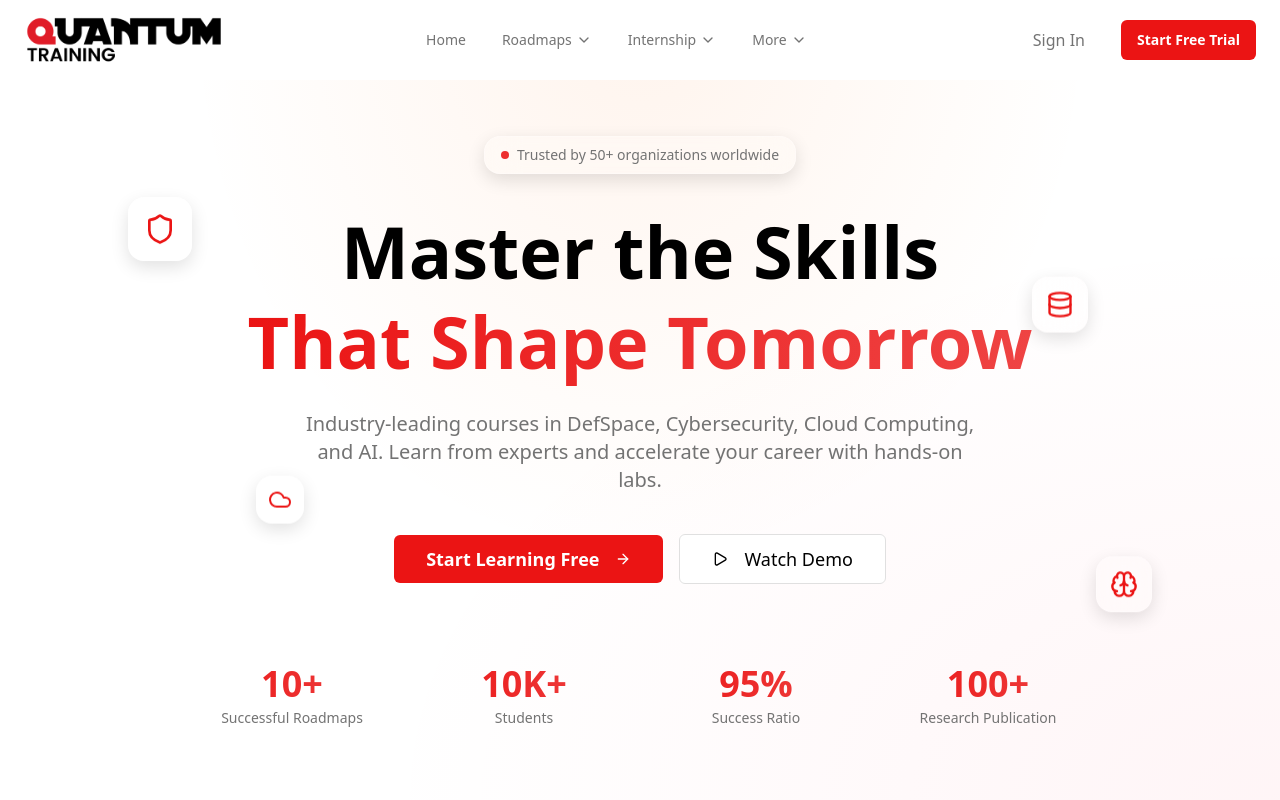
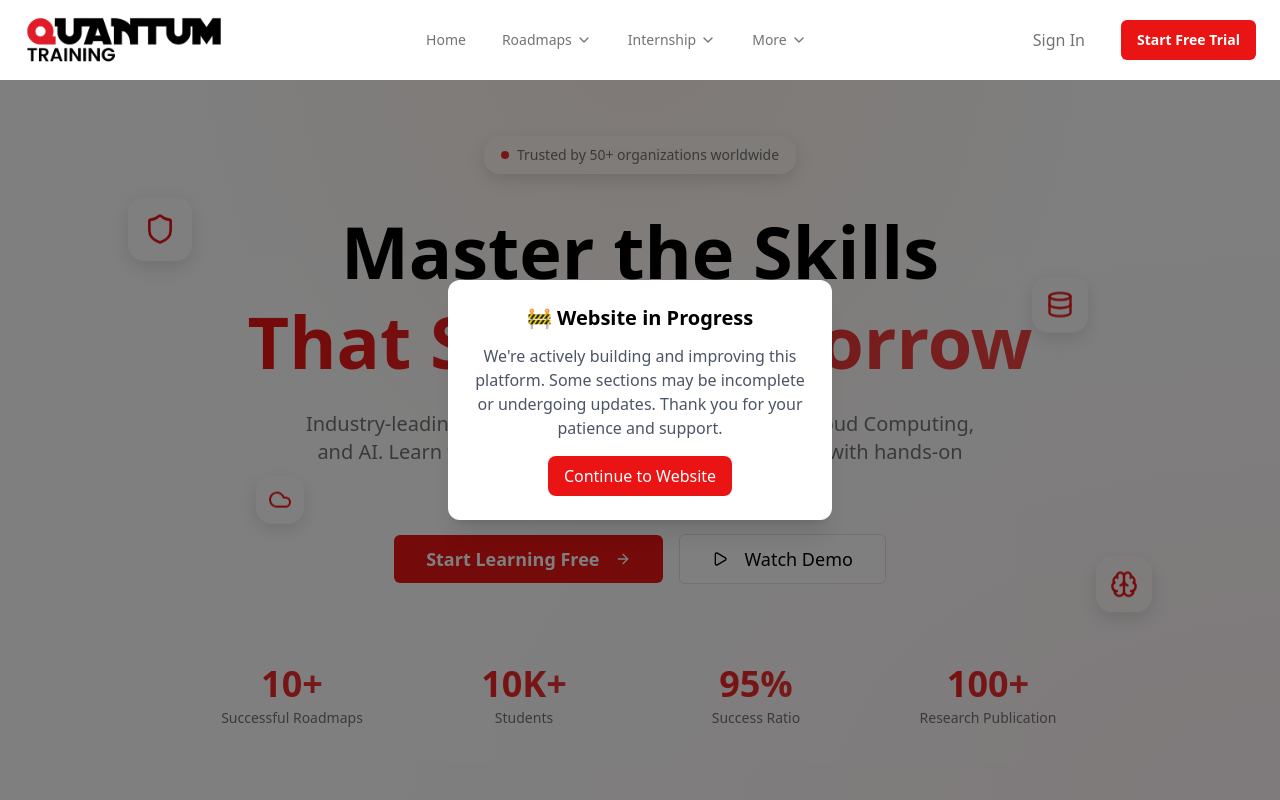
Before and after one commit to Kavya75340/Quantum, a React (Vite) app: page / in a window 1280 px wide. Shown: the top 800 px of the page. Built offline with nearby package versions, Linux system fonts and the light colour scheme.

Commit message:
Popup for Development

```diff
--- a/src/App.jsx
+++ b/src/App.jsx
@@ -2,11 +2,13 @@ import "./App.css";
 import { Footer } from "./component/layout/Footer";
 import { Navbar } from "./component/layout/Navbar";
 import AppRoutes from "./route/AppRoutes";
+import DevelopmentPopup from "./route/DevelopmentPopup";
 
 function App() {
     return (
         <>
             <div className="min-h-screen flex flex-col">
+                <DevelopmentPopup />
                 <Navbar />
                 <main className="flex-grow">
                     <AppRoutes />
--- /dev/null
+++ b/src/route/DevelopmentPopup.jsx
@@ -0,0 +1,32 @@
+import { useState } from "react";
+
+const DevelopmentPopup = () => {
+    const [show, setShow] = useState(true);
+
+    if (!show) return null;
+
+    return (
+        <div className="fixed inset-0 bg-black/50 flex items-center justify-center z-50">
+            <div className="bg-white p-6 rounded-xl shadow-xl max-w-sm text-center">
+                <h2 className="text-xl font-bold mb-3">
+                    🚧 Website in Progress
+                </h2>
+
+                <p className="text-gray-600 mb-4">
+                    We're actively building and improving this platform. Some
+                    sections may be incomplete or undergoing updates. Thank you
+                    for your patience and support.
+                </p>
+
+                <button
+                    onClick={() => setShow(false)}
+                    className="bg-primary text-white px-4 py-2 rounded-lg"
+                >
+                    Continue to Website
+                </button>
+            </div>
+        </div>
+    );
+};
+
+export default DevelopmentPopup;
```
